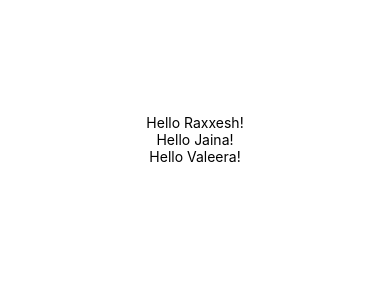
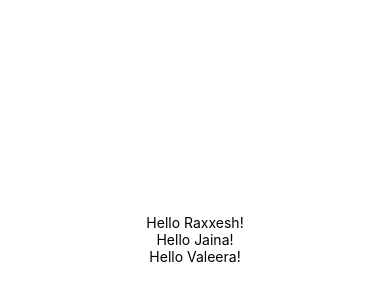
Before and after one commit to ramesheerpina/firstapp, a React Native app: screen / in a window 390 px wide. Shown: the part 86-386 px from the top of the page. Built offline with nearby package versions, Linux system fonts and the light colour scheme.

Commit message:
add styles using stylesheet container

```diff
--- a/App.js
+++ b/App.js
@@ -1,5 +1,5 @@
 import React, { Component } from 'react';
-import { AppRegistry, Text, View } from 'react-native';
+import { AppRegistry, Text, View, StyleSheet } from 'react-native';
 
 
 class Greeting extends Component {
@@ -14,7 +14,7 @@
 export default class LotsOfGreetings extends Component {
   render () {
     return (
-      <View style = {{ alignItems: 'center', top: 200 }}>
+      <View style = {styles.container}>
         <Greeting name = 'Raxxesh' />
         <Greeting name = 'Jaina' />
         <Greeting name = 'Valeera' />
@@ -22,3 +22,11 @@
     );
   }
 }
+const styles = StyleSheet.create({
+  container: {
+    flex: 1,
+    alignItems: 'center',
+    top: 300
+  }
+}
+)
```
